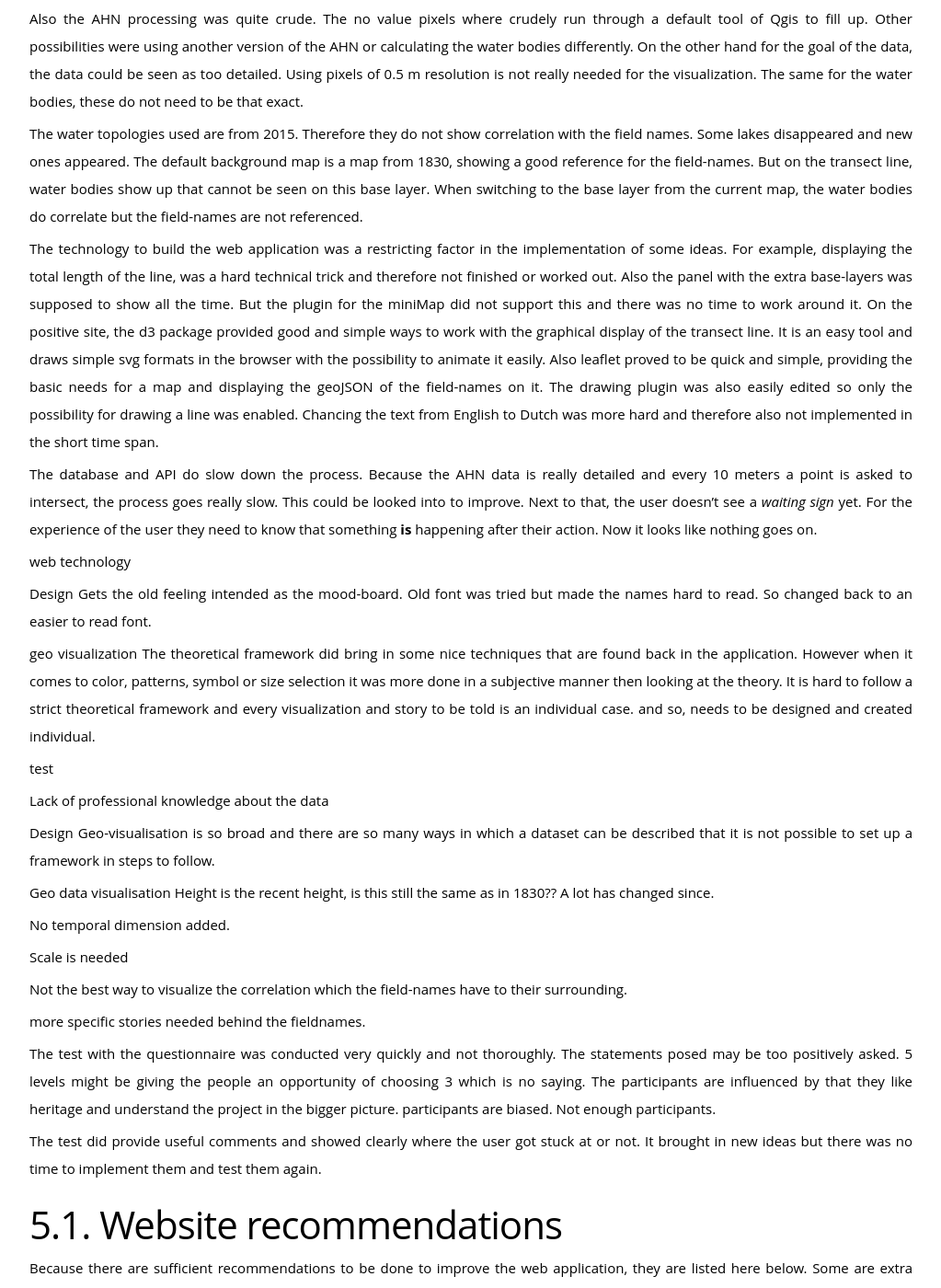
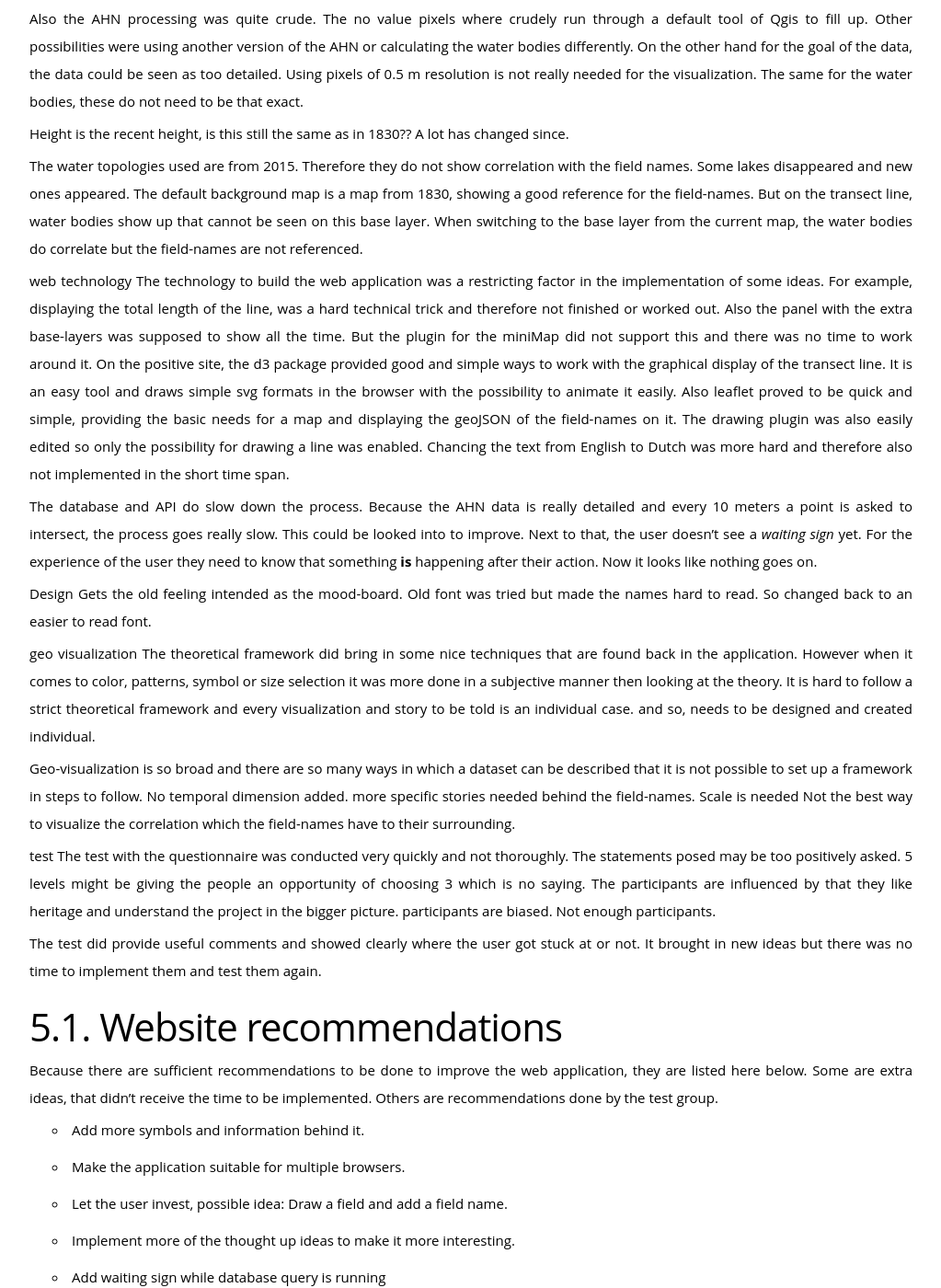
Before and after one commit to NieneB/InternshipReport, a Jekyll site: the page built from index.md, in a window 1280 px wide and 1400 px high, scrolled down 45116 px. Shown: the whole window at 92% size, without its empty margins (128-1151 px from the left). Built offline with Jekyll 4.4.1, drawn with Linux system fonts in a browser that asks for light colours; some web fonts are replaced; some of the changed text lies outside the part shown.

```diff
--- a/index.md
+++ b/index.md
@@ -1095,8 +1095,11 @@ The professional knowledge about the data was with the RCE, therefore the focus
 
 Also the AHN processing was quite crude. The no value pixels where crudely run through a default tool of Qgis to fill up. Other possibilities were using another version of the AHN or calculating the water bodies differently. On the other hand for the goal of the data, the data could be seen as too detailed. Using pixels of 0.5 m resolution is not really needed for the visualization. The same for the water bodies, these do not need to be that exact.
 
+Height is the recent height, is this still the same as in 1830?? A lot has changed since.
+
 The water topologies used are from 2015. Therefore they do not show correlation with the field names. Some lakes disappeared and new ones appeared. The default background map is a map from 1830, showing a good reference for the field-names. But on the transect line, water bodies show up that cannot be seen on this base layer. When switching to the base layer from the current map, the water bodies do correlate but the field-names are not referenced.
 
+web technology
 The technology to build the web application was a restricting factor in the implementation of some ideas. For example, displaying the total length of the line, was a hard technical trick and therefore not finished or worked out. Also the panel with the extra base-layers was supposed to show all the time. But the plugin for the miniMap did not support this and there was no time to work around it.
 On the positive site, the d3 package provided good and simple ways to work with the graphical display of the transect line. It is an easy tool and draws simple svg formats in the browser with the possibility to animate it easily.
 Also leaflet proved to be quick and simple, providing the basic needs for a map and displaying the geoJSON of the field-names on it. The drawing plugin was also easily edited so only the possibility for drawing a line was enabled. Chancing the text from English to Dutch was more hard and therefore also not implemented in the short time span.
@@ -1104,39 +1107,19 @@ Also leaflet proved to be quick and simple, providing the basic needs for a map
 The database and API do slow down the process. Because the AHN data is really detailed and every 10 meters a point is asked to intersect, the process goes really slow. This could be looked into to improve. Next to that, the user doesn't see a *waiting sign* yet. For the experience of the user they need to know that something **is** happening after their action. Now it looks like nothing goes on.
 
 
-web technology
-
 Design
 Gets the old feeling intended as the mood-board. Old font was tried but made the names hard to read. So changed back to an easier to read font.
 
 geo visualization
 The theoretical framework did bring in some nice techniques that are found back in the application. However when it comes to color, patterns, symbol or size selection it was more done in a subjective manner then looking at the theory. It is hard to follow a strict theoretical framework and every visualization and story to be told is an individual case. and so, needs to be designed and created individual.
 
+Geo-visualization is so broad and there are so many ways in which a dataset can be described that it is not possible to set up a framework in steps to follow.
+No temporal dimension added.
+more specific stories needed behind the field-names.
+Scale is needed
+Not the best way to visualize the correlation which the field-names have to their surrounding.
 
 test
-
-
-Lack of professional knowledge about the data
-
-Design
-Geo-visualisation is so broad and there are so many ways in which a dataset can be described that it is not possible to set up a framework in steps to follow.
-
-
-Geo data visualisation
-Height is the recent height, is this still the same as in 1830?? A lot has changed since.
-
-
-
-No temporal dimension added.
-
-Scale is needed
-
-Not the best way to visualize the correlation which the field-names have to their surrounding.
-
-more specific stories needed behind the fieldnames.
-
-
-
 The test with the questionnaire was conducted very quickly and not thoroughly. The statements posed may be too positively asked. 5 levels might be giving the people an opportunity of choosing 3 which is no saying. The participants are influenced by that they like heritage and understand the project in the bigger picture. participants are biased.
 Not enough participants.
 
@@ -1235,7 +1218,6 @@ Every geo-visualization needs to be looked at individually and specific for that
 
 
 # Appendix
-
 
 ## Mood board
 
```
Also changed, not shown: other parts of index.md (+1 -1 lines), css/normalize.css.
